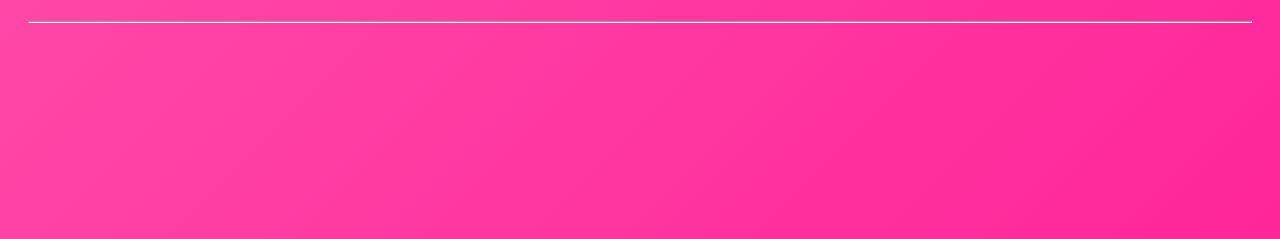
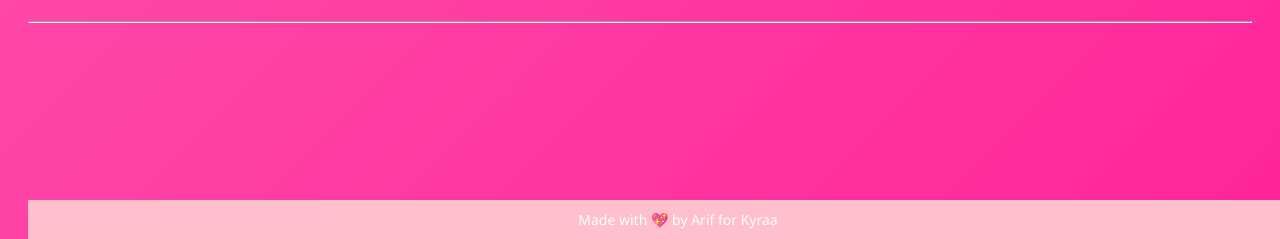
Before and after one commit to arifnoob0/digital-love-letter, a Flask app: page /journal in a window 1280 px wide. Shown: the part 561-800 px from the top of the page. Run offline with Flask 3, Linux system fonts and the light colour scheme.

Commit message:
Fix persistent footer visibility on all pages

```diff
--- a/templates/base.html
+++ b/templates/base.html
@@ -8,5 +8,9 @@
 </head>
 <body>
     {% block content %}{% endblock %}
+
+	<footer>
+	Made with 💖 by Arif for Kyraa
+    </footer>
 </body>
 </html>
--- a/templates/journal.html
+++ b/templates/journal.html
@@ -43,10 +43,6 @@
         <small>{{ entry.date }}</small><br>
         <a href="{{ url_for('delete', entry_id=entry.id) }}">❌ Delete</a>
     </div>
-<footer style="position: fixed; bottom: 0; width: 100%; background: #ffc0cb; color: white; padding: 10px;">
-    Always loving you, Sayang ❤️ — Arif
-</footer>
-
     <hr>
 {% endfor %}
 {% endblock %}
```
